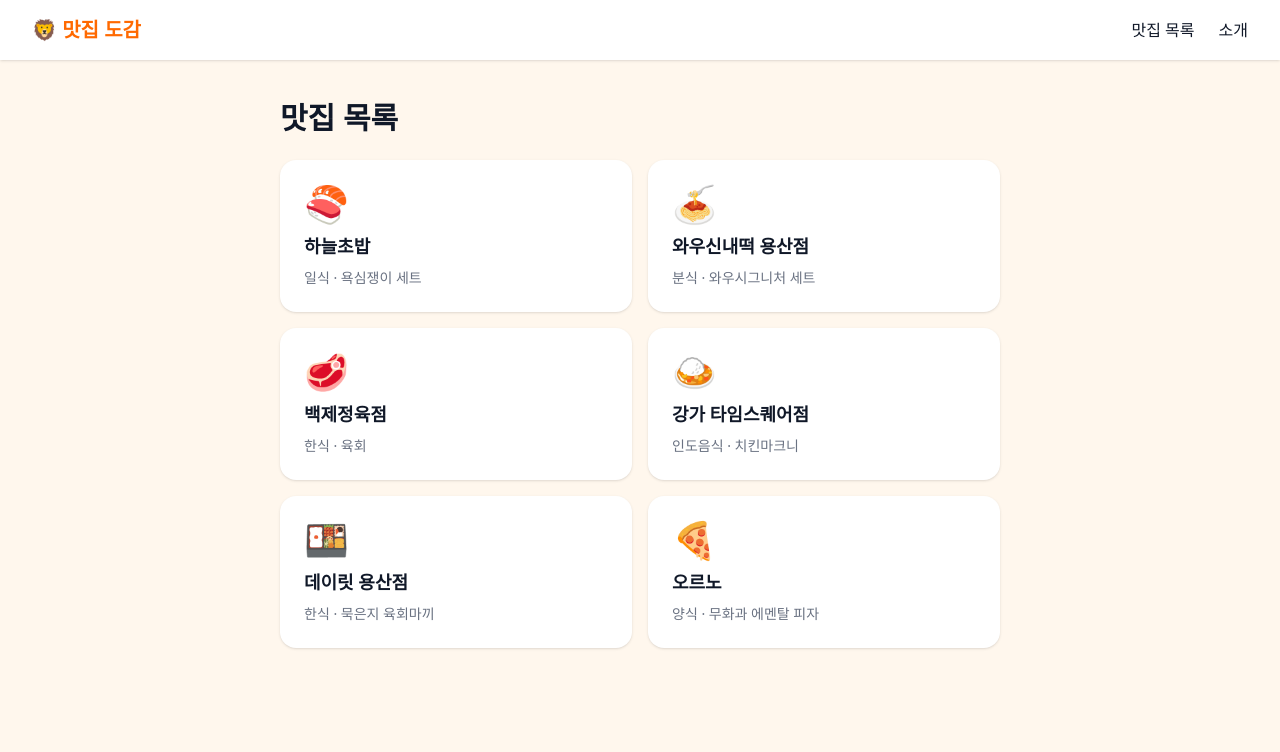
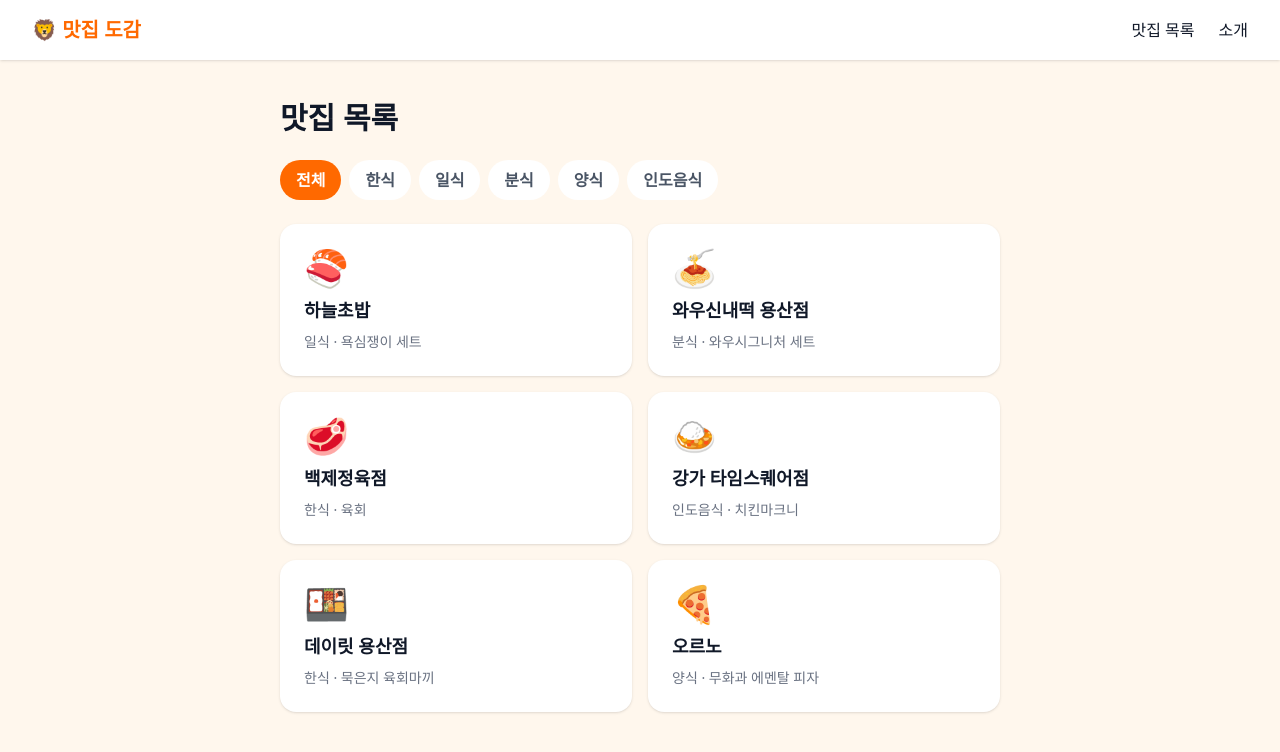
Before and after one commit to LikeLion-at-CAU-14th/Jisu-Kim, a Next.js app in the folder week25/: page /restaurants in a window 1280 px wide. Shown: the top 752 px of the page. Built offline with nearby package versions, Linux system fonts and the light colour scheme.

Commit message:
feat:목록 페이지에 카테고리 필터 버튼 만들기

```diff
--- a/week25/app/restaurants/page.tsx
+++ b/week25/app/restaurants/page.tsx
@@ -1,14 +1,35 @@
+"use client";
 import { restaurants } from "@/data/restaurants";
 import  Link from "next/link";
+import { useState } from "react";
 
 export default function RestaurantsPage() {
-    console.log("맛집 목록 페이지가 렌더링됐어요!");
+    const [selectedCategory, setSelectedCategory] = useState("전체");
+
+    const categories = ["전체", "한식", "일식", "분식", "양식", "인도음식"];
+
+    const filteredRestaurants = selectedCategory==="전체"? restaurants : restaurants.filter((restaurant) => restaurant.category ===selectedCategory);
 
     return (
         <div className = "flex flex-col gap-6">
             <h1 className="text-3xl font-bold">맛집 목록</h1>
+
+            <div className = "flex gap-2">
+                {categories.map((category) => (
+                    <button
+                        key = {category}
+                        type = "button"
+                        onClick = {() => setSelectedCategory(category)}
+                        className={`rounded-full px-4 py-2 font-semibold transition ${
+                            selectedCategory === category ? "bg-orange-500 text-white": "bg-white text-gray-600 hover:bg-orange-50"
+                        }`}
+                    >
+                        {category}
+                    </button>
+                ))}
+            </div>
             <ul className = "grid grid-cols-2 gap-4">
-                {restaurants.map((restaurant) => (
+                {filteredRestaurants.map((restaurant) => (
                     <li key = {restaurant.id}>
                         <Link
                             href={`/restaurants/${restaurant.id}`}
```
